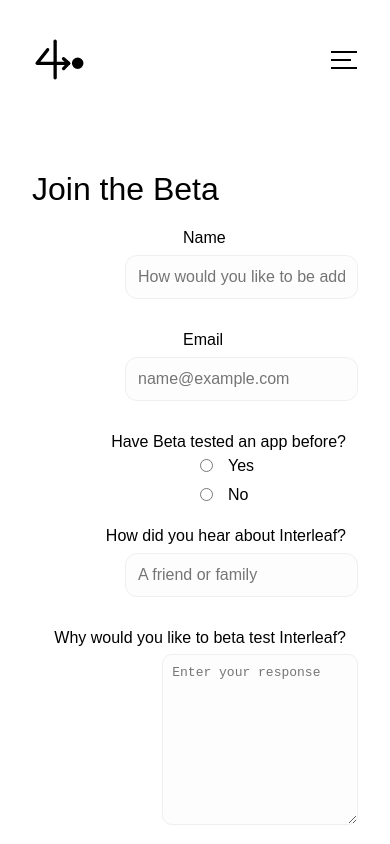
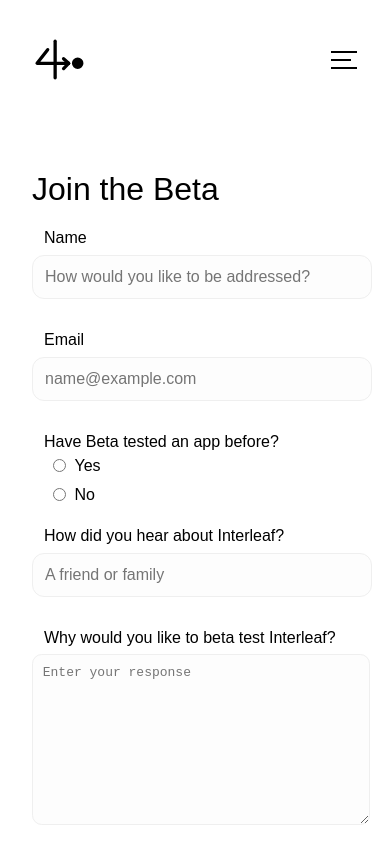
Before and after one commit to FourthDot/fourthdot.com, a SvelteKit app: page /apps/interleaf/join-beta in a window 390 px wide. Shown: the top 844 px of the page. Built offline with nearby package versions, Linux system fonts and the light colour scheme; no server answers; a web font is replaced by a local one.

Commit message:
Contact Forms

```diff
--- a/src/routes/apps/interleaf/join-beta/+page.svelte
+++ b/src/routes/apps/interleaf/join-beta/+page.svelte
@@ -145,4 +145,21 @@
     min-width: auto;
 }
 
+@media only screen and (max-width: 700px) {
+    form {
+        align-items: flex-start;
+    }
+    input, textarea, label, #buttonContainer {
+        width: calc(100% - 0.75em);
+    }
+    .radio {
+        margin-left: 20px;
+        width: 20px;
+    }
+
+    .radioRow label {
+        padding-inline: 0.25em;
+    }
+}
+
 </style>
--- a/src/routes/apps/postcards/join-beta/+page.svelte
+++ b/src/routes/apps/postcards/join-beta/+page.svelte
@@ -145,4 +145,21 @@
     min-width: auto;
 }
 
+@media only screen and (max-width: 700px) {
+    form {
+        align-items: flex-start;
+    }
+    input, textarea, label, #buttonContainer {
+        width: calc(100% - 0.75em);
+    }
+    .radio {
+        margin-left: 20px;
+        width: 20px;
+    }
+
+    .radioRow label {
+        padding-inline: 0.25em;
+    }
+}
+
 </style>
--- a/src/routes/support/contact/+page.svelte
+++ b/src/routes/support/contact/+page.svelte
@@ -120,6 +120,11 @@
 
 }
 
+@media only screen and (max-width: 700px) {
+    input, textarea, label, #buttonContainer {
+        width: calc(100% - 0.75em);
+    }
+}
 
 
 </style>
```
